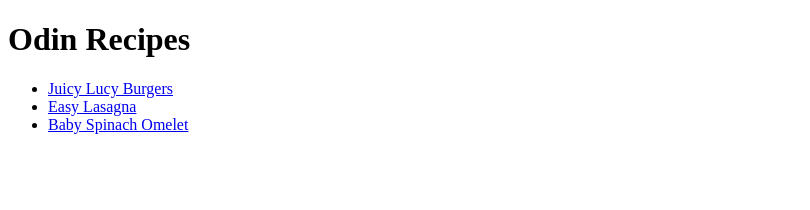
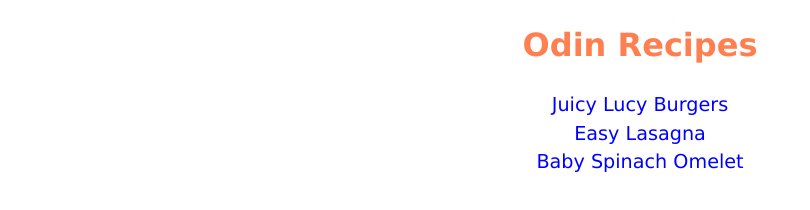
Before and after one commit to Melaku-N/odin-recipes, a plain HTML site: page index.html in a window 1280 px wide. Shown: the whole page, without its empty margins (0-810 px from the left). Drawn offline with Linux system fonts and the light colour scheme.

Commit message:
Add basic style for the pages
Added new style css/styles.css to the pages rather looking plain.
Modified the pages to link the new style sheet. Edited the images
height size for better aspect ratio and improved image quality.

```diff
--- /dev/null
+++ b/css/styles.css
@@ -0,0 +1,31 @@
+.index-body,
+.recipes-body {
+    font-family: Verdana, Arial, sans-serif;
+    background-color: #ffffff;
+    line-height: 1.5;
+}
+
+.index-body {
+    text-align: center;
+}
+
+.recipes-list {
+    list-style-type: none;
+    padding-inline-start: 0px;
+}
+
+.recipes-list a {
+    color: blue;
+    text-decoration: none;
+    font-size: larger;
+}
+
+h1,
+h2 {
+    color: coral;
+}
+
+img {
+    width: 512;
+    height: auto;
+}
--- a/index.html
+++ b/index.html
@@ -3,10 +3,11 @@
   <head>
     <meta charset="utf-8" />
     <title>Odin Recipes</title>
+    <link rel="stylesheet" href="./css/styles.css">
   </head>
-  <body>
+  <body class="index-body">
     <h1>Odin Recipes</h1>
-    <ul>
+    <ul class="recipes-list">
       <li>
         <a href="./recipes/juicy-lucy-burgers.html">Juicy Lucy Burgers</a>
       </li>
```
Also changed, not shown: recipes/baby-spinach-omelet.html (+3 -2 lines), recipes/easy-lasagna.html (+3 -2 lines), recipes/juicy-lucy-burgers.html (+3 -2 lines).
